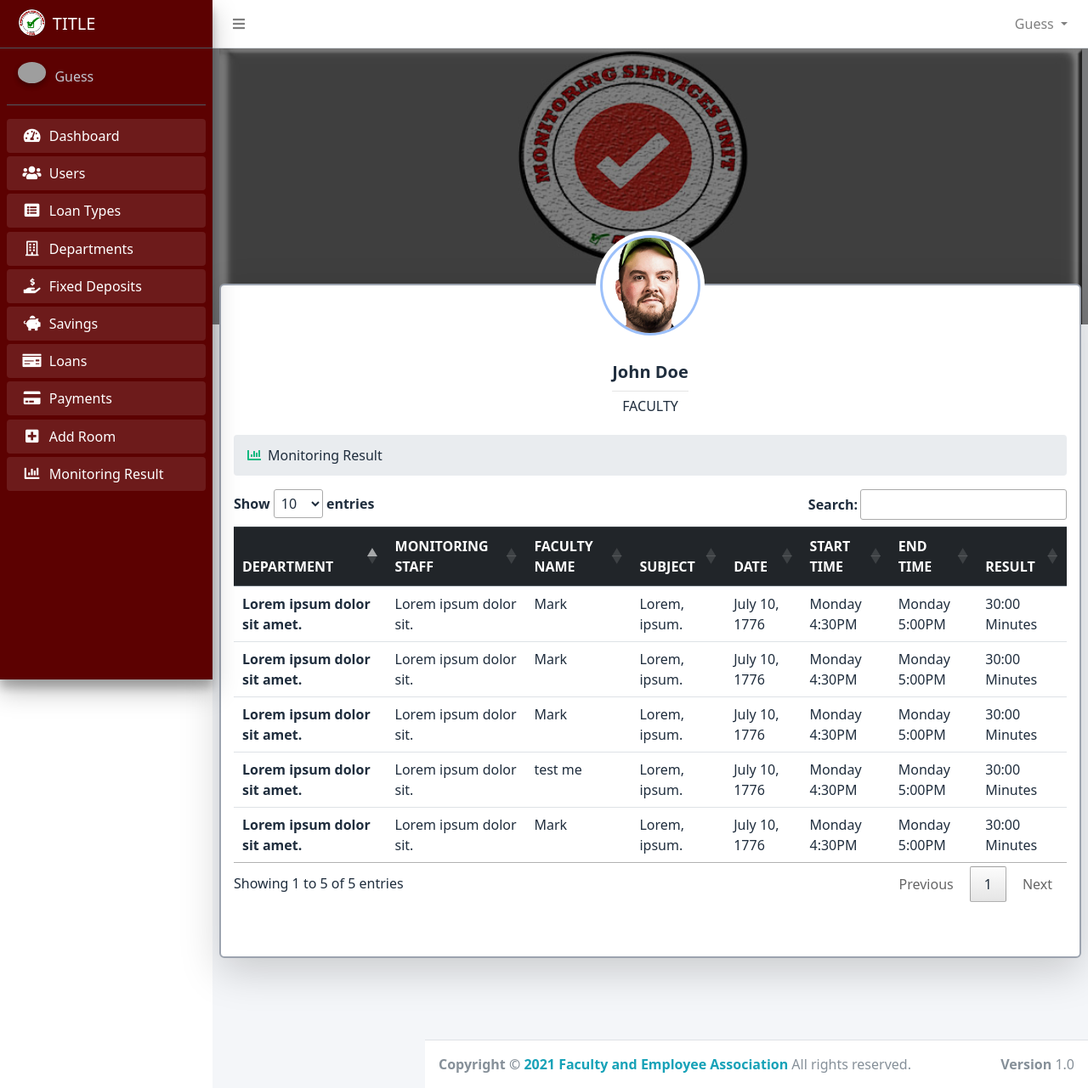
After one commit to MarkLester10/elearning, a PHP site: page /lms/admin/result.php in a window 1280 px wide. The commit adds this page. Shown: the whole page at 85% size. Run offline with PHP 8.4, Linux system fonts and the light colour scheme; some libraries are stand-ins or nearby versions; grey boxes are pictures that could not be loaded.

Commit message:
faculty, class views added

```diff
--- /dev/null
+++ b/admin/result.php
@@ -0,0 +1,124 @@
+<?php
+ob_start();
+require_once '../core.php';
+require_once '../path.php';
+require_once  '../app/includes/admin/header.php';
+?>
+
+<!-- Main content -->
+
+<section class="content">
+
+  <div class="relative md:-top-24">
+    <div class="container mx-auto bg-white shadow-lg border-2 border-gray-400 mt-12 rounded-md">
+      <!-- profile -->
+      <div class="container mx-auto relative -top-16">
+        <div class="flex items-center justify-center flex-col">
+          <div class="bg-white h-32 p-2 w-32 rounded-full">
+            <img src="../assets/imgs/faculty/placeholder.png" class="h-full w-full object-cover rounded-full ring"
+              alt="">
+          </div>
+          <div class="mt-4 text-center">
+            <h1 class="text-lg font-bold">John Doe</h1>
+            <hr class="block my-2">
+            <h2 class="uppercase">Faculty</h2>
+          </div>
+        </div>
+
+        <!-- breadcrumbs -->
+        <nav aria-label="breadcrumb" class="mt-6">
+          <ol class="breadcrumb">
+            <li class="breadcrumb-item flex items-center gap-2">
+              <i class="fa fa-chart-bar text-green-500"></i>
+              Monitoring Result
+            </li>
+          </ol>
+        </nav>
+
+
+
+        <!-- Table -->
+        <div class="table-responsive">
+          <table class="table bg-white" id="resultTbl">
+            <thead class="thead-dark">
+              <tr>
+                <th scope="col">DEPARTMENT</th>
+                <th scope="col">MONITORING STAFF</th>
+                <th scope="col">FACULTY NAME</th>
+                <th scope="col">SUBJECT</th>
+                <th scope="col">DATE</th>
+                <th scope="col">START TIME</th>
+                <th scope="col">END TIME</th>
+                <th scope="col">RESULT</th>
+              </tr>
+            </thead>
+            <tbody>
+              <tr>
+                <th>Lorem ipsum dolor sit amet.</th>
+                <td>
+                  Lorem ipsum dolor sit.
+                </td>
+                <td>Mark</td>
+                <td>Lorem, ipsum.</td>
+                <td>July 10, 1776</td>
+                <td>Monday 4:30PM</td>
+                <td>Monday 5:00PM</td>
+                <td>30:00 Minutes</td>
+              </tr>
+              <tr>
+                <th>Lorem ipsum dolor sit amet.</th>
+                <td>
+                  Lorem ipsum dolor sit.
+                </td>
+                <td>Mark</td>
+                <td>Lorem, ipsum.</td>
+                <td>July 10, 1776</td>
+                <td>Monday 4:30PM</td>
+                <td>Monday 5:00PM</td>
+                <td>30:00 Minutes</td>
+              </tr>
+              <tr>
+                <th>Lorem ipsum dolor sit amet.</th>
+                <td>
+                  Lorem ipsum dolor sit.
+                </td>
+                <td>Mark</td>
+                <td>Lorem, ipsum.</td>
+                <td>July 10, 1776</td>
+                <td>Monday 4:30PM</td>
+                <td>Monday 5:00PM</td>
+                <td>30:00 Minutes</td>
+              </tr>
+              <tr>
+                <th>Lorem ipsum dolor sit amet.</th>
+                <td>
+                  Lorem ipsum dolor sit.
+                </td>
+                <td>test me</td>
+                <td>Lorem, ipsum.</td>
+                <td>July 10, 1776</td>
+                <td>Monday 4:30PM</td>
+                <td>Monday 5:00PM</td>
+                <td>30:00 Minutes</td>
+              </tr>
+              <tr>
+                <th>Lorem ipsum dolor sit amet.</th>
+                <td>
+                  Lorem ipsum dolor sit.
+                </td>
+                <td>Mark</td>
+                <td>Lorem, ipsum.</td>
+                <td>July 10, 1776</td>
+                <td>Monday 4:30PM</td>
+                <td>Monday 5:00PM</td>
+                <td>30:00 Minutes</td>
+              </tr>
+            </tbody>
+          </table>
+        </div>
+      </div>
+    </div>
+  </div>
+</section>
+<?php require_once '../app/includes/admin/footer.php' ?>
+<?php ob_flush(); ?>
--- a/app/includes/admin/footer.php
+++ b/app/includes/admin/footer.php
@@ -34,6 +34,13 @@
 <!--bootstrap select -->
 <script src="../assets/js/bootstrap-select.min.js"></script>
 <!-- <script src="https://cdn.jsdelivr.net/npm/bootstrap-select@1.13.14/dist/js/bootstrap-select.min.js"></script> -->
+<script src="//cdn.datatables.net/1.10.24/js/jquery.dataTables.min.js"></script>
+
+<script>
+$(document).ready(function() {
+  $('#resultTbl').DataTable();
+});
+</script>
 
 
 
--- a/app/includes/admin/header.php
+++ b/app/includes/admin/header.php
@@ -20,6 +20,7 @@
   <link rel="stylesheet" href="../assets/css/bootstrap-select.min.css">
   <link rel="stylesheet" href="../assets/admin/css/admin.css?id=<?php time(); ?>">
   <link href="https://unpkg.com/tailwindcss@^2/dist/tailwind.min.css" rel="stylesheet">
+  <link rel="stylesheet" href="//cdn.datatables.net/1.10.24/css/jquery.dataTables.min.css">
 </head>
 
 
--- a/app/includes/admin/sidebar.php
+++ b/app/includes/admin/sidebar.php
@@ -109,18 +109,9 @@
 
       <li class="nav-item menu-open">
         <a href="#" class=" nav-link ">
-          <i class="nav-icon fab fa-google"></i>
+          <i class="nav-icon fas fa-chart-bar"></i>
           <p>
-            Add Google Meet Link
-          </p>
-        </a>
-      </li>
-
-      <li class="nav-item menu-open">
-        <a href="#" class=" nav-link ">
-          <i class="nav-icon fas fa-user-tie"></i>
-          <p>
-            Monitoring Staff
+            Monitoring Result
           </p>
         </a>
       </li>
```
Also changed, not shown: admin/class.php (added, +146 -0 lines), admin/faculty_dashboard.php (+6 -3 lines). Lines whose indentation alone changed are shown as unchanged.
